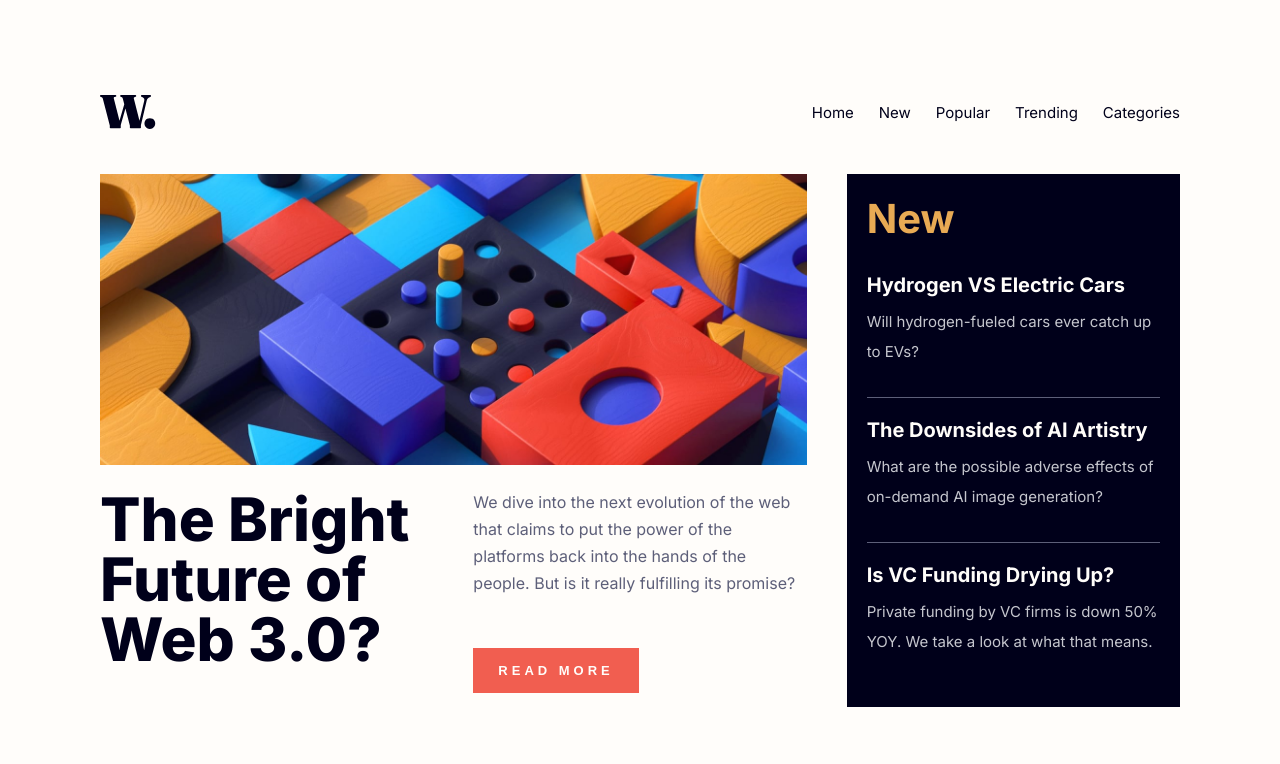
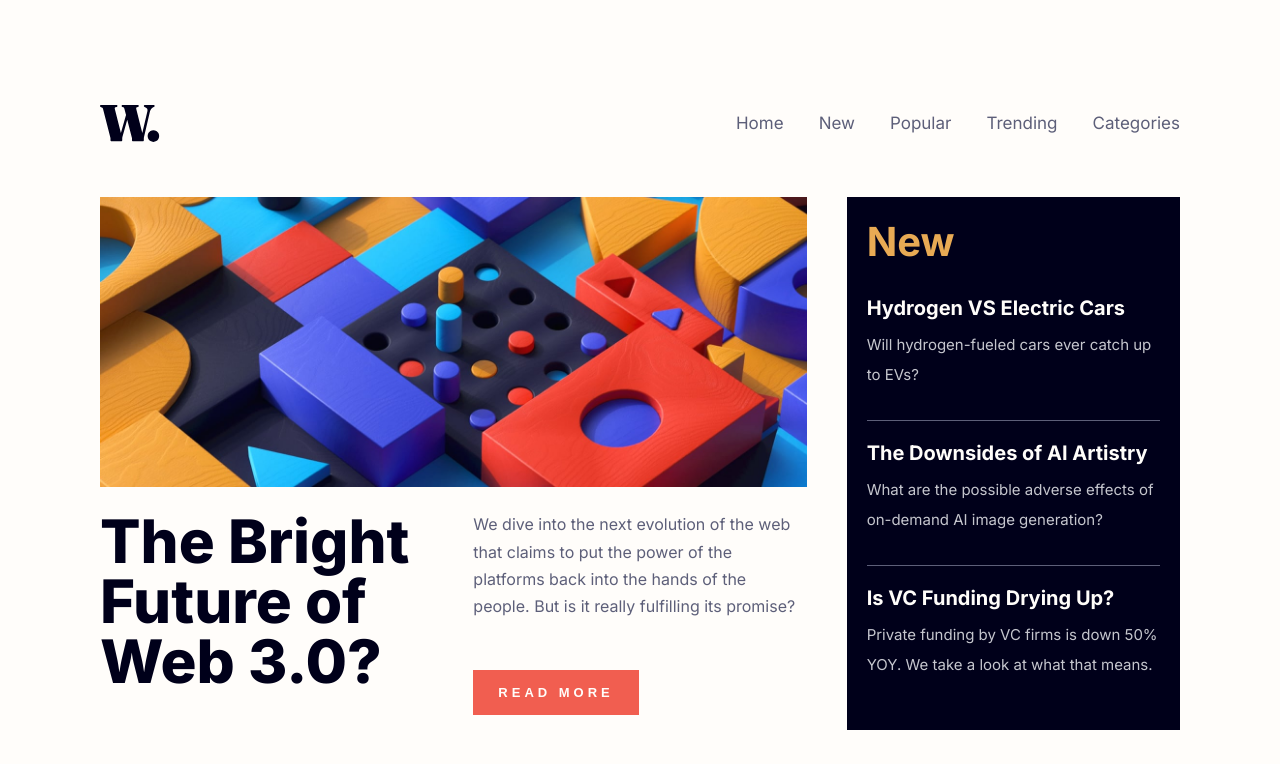
Before and after one commit to MaskedUp559/news-homepage-main-1, a plain HTML site: page index.html in a window 1280 px wide. Shown: the top 764 px of the page. Drawn offline with Linux system fonts and the light colour scheme.

Commit message:
Update style.css

```diff
--- a/css/style.css
+++ b/css/style.css
@@ -30,15 +30,15 @@ img {
 
 /* header and nav styling */
 header {
-    padding: 1.5rem 0;
+    padding: 2.5rem 0;
 }
 header img {
-    width: 5.6rem;
+    width: 6rem;
 }
 nav ul li a {
-    color: var(--very-dark-blue);
-    margin-left: 2.5rem;
-    font-size: 1.5rem;
+    color: var(--dark-grayish-blue);
+    margin-left: 3.5rem;
+    font-size: 1.7rem;
 }
 nav ul li a:hover {
     color: var(--soft-red);
```
